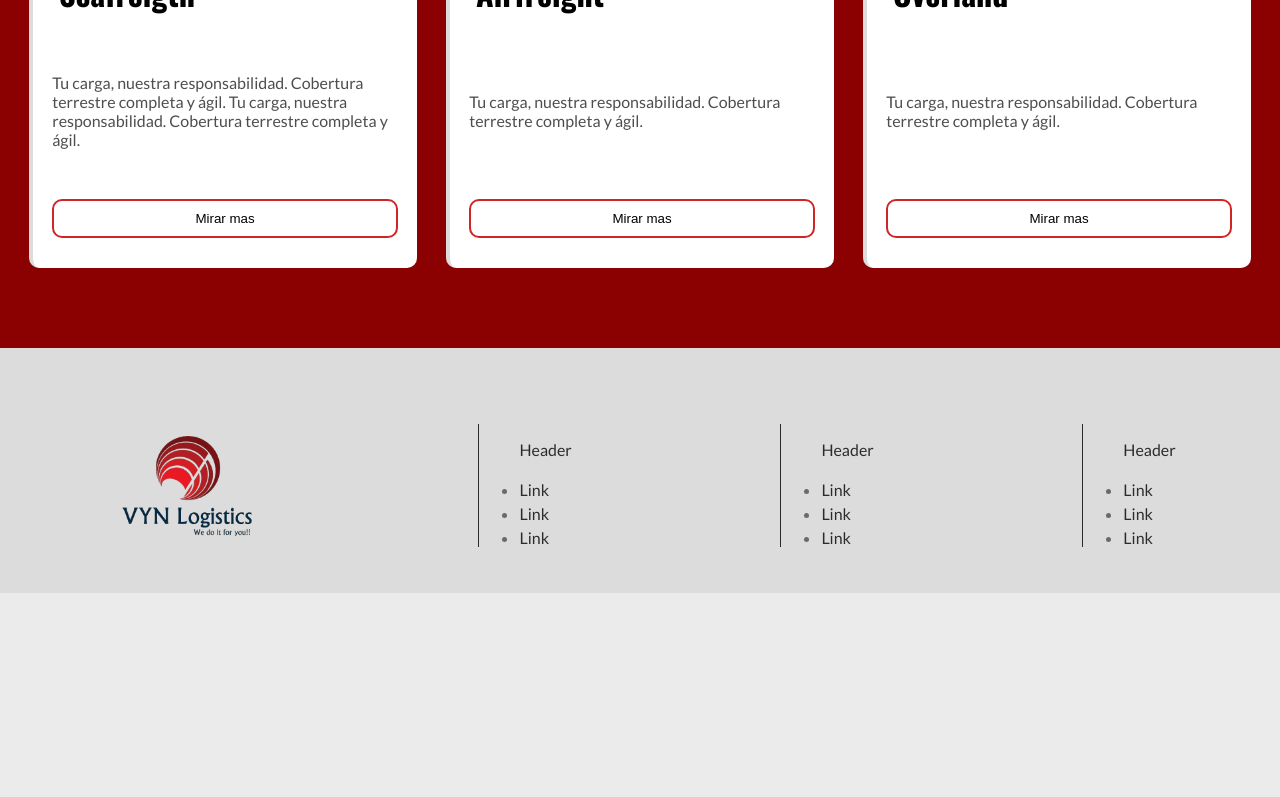
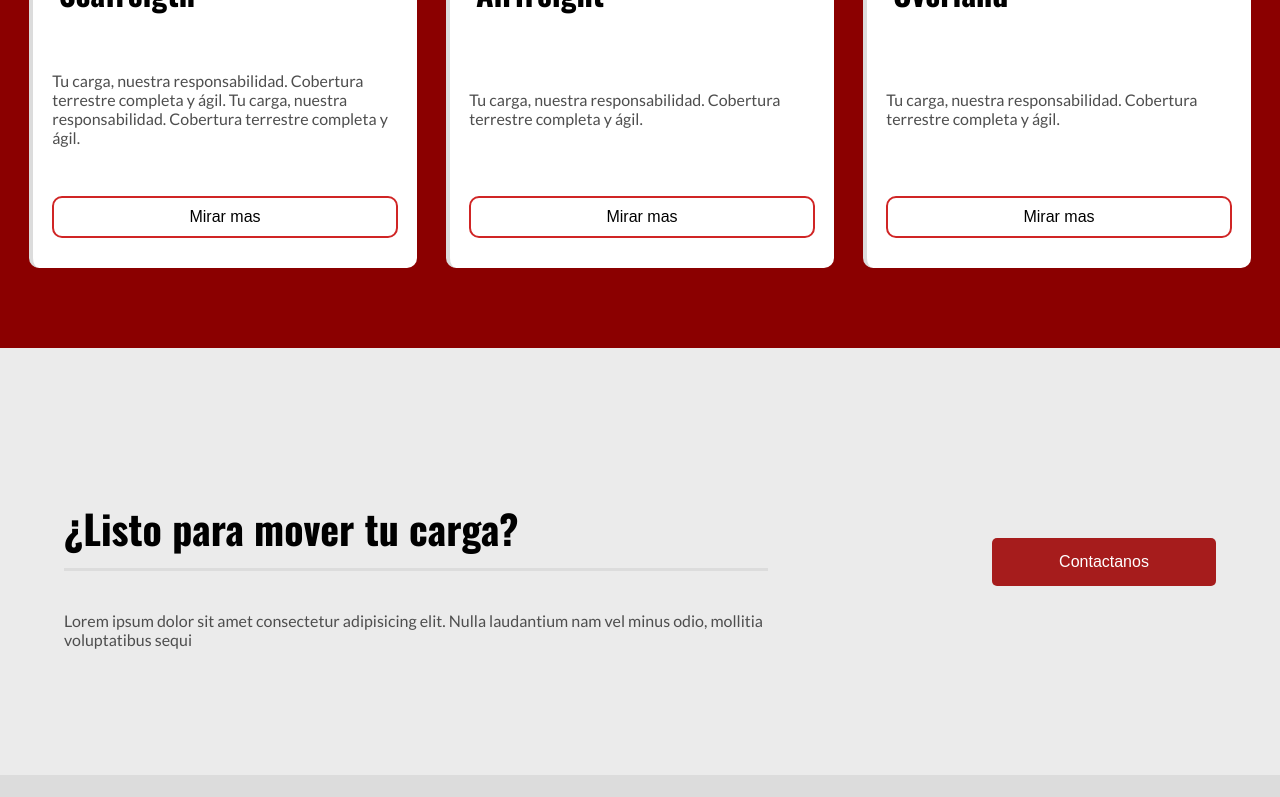
Before and after one commit to avoleon15/VyN-WebPage, a React (Vite) app: page / in a window 1280 px wide. Shown: the part 2000-2797 px from the top of the page. Before the commit the page ends 2593 px from the top, so only its background shows below. Built offline with nearby package versions, Linux system fonts and the light colour scheme.

Commit message:
added the contact sections and added buttons to the service components

```diff
--- a/src/App.jsx
+++ b/src/App.jsx
@@ -1,4 +1,5 @@
 import './App.css'
+import Contact from './components/Contact/Contact.jsx'
 import Footer from './components/Footer/Footer.jsx'
 import Header from './components/Header/Header.jsx'
 import MainService from './components/MainServices/MainServices.jsx'
@@ -11,6 +12,7 @@ function App() {
       <Header/>
       <MainService/>
       <Transport/>
+      <Contact/>
       <Footer/>
     </>
   )
--- /dev/null
+++ b/src/components/Contact/Contact.css
@@ -0,0 +1,46 @@
+#contact{
+    width: 100vw;
+    display: flex;
+    align-items: center;
+    justify-content: center;
+    padding: 100px 0px 100px 0px;
+}
+
+.contact-left{
+    width: 55%;
+    margin: 10px 0px 10px 0px;
+}
+
+.contact-title{
+    font-size: 2.5rem;
+    color: var(--text);
+    padding-bottom: 10px;
+    border-bottom: 3px solid var(--background-secondary);
+}
+
+.contact-description{
+    font-size: 1rem;
+    color: var(--text-light);
+}
+
+.contact-right{
+    display: flex;
+    justify-content: flex-end;
+    width: 35%;
+}
+
+.contact-button{
+    font-size: 1rem;
+    width: 50%;
+    padding: 15px 0px 15px 0px;
+    background-color: var(--primary);
+    border: none;
+    border-radius: 5px;
+    color: var(--white);
+    transition: all 1s;
+}
+
+.contact-button:hover{
+    cursor: pointer;
+    background-color: var(--accent);
+}
--- /dev/null
+++ b/src/components/Contact/Contact.jsx
@@ -0,0 +1,17 @@
+import './Contact.css'
+
+function Contact(){
+    return(
+        <div id='contact'>
+            <div className='contact-left'>
+                <h3 className='contact-title'>¿Listo para mover tu carga?</h3>
+                <p className='contact-description'>Lorem ipsum dolor sit amet consectetur adipisicing elit. Nulla laudantium nam vel minus odio, mollitia voluptatibus sequi </p>
+            </div>
+            <div className='contact-right'>
+                <button className='contact-button'>Contactanos</button>
+            </div>
+        </div>
+    )
+}
+
+export default Contact
--- a/src/components/ServiceComponent/ServiceComponent.css
+++ b/src/components/ServiceComponent/ServiceComponent.css
@@ -60,3 +60,19 @@
     font-size: 15px;
     color: var(--text-light);
 }
+
+.service-button{
+    font-size: 0.8rem;
+    color: var(--white);
+    background-color: var(--accent);
+    padding: 12px 8px 12px 8px;
+    border: none;
+    border-radius: 10px;
+
+    transition: all 0.7s;
+}
+
+.service-button:hover{
+    background-color: var(--secondary);
+    cursor: pointer;
+}
--- a/src/components/ServiceComponent/ServiceComponent.jsx
+++ b/src/components/ServiceComponent/ServiceComponent.jsx
@@ -18,6 +18,7 @@ function ServiceComponent(props){
             </div>
             <div className={`service-component-description ${open ? 'visible' : ''}`}>
                 <p>{description}</p>
+                <button className='service-button'>Ver mas</button>
             </div>
 
         </div>
--- a/src/components/TransportCard/TransportCard.css
+++ b/src/components/TransportCard/TransportCard.css
@@ -51,6 +51,7 @@
 }
 
 .transport-button{
+    font-size: 1rem;
     background-color: var(--white);
     padding: 10px 4px 10px 4px;
     border: 2px solid var(--accent);
```
